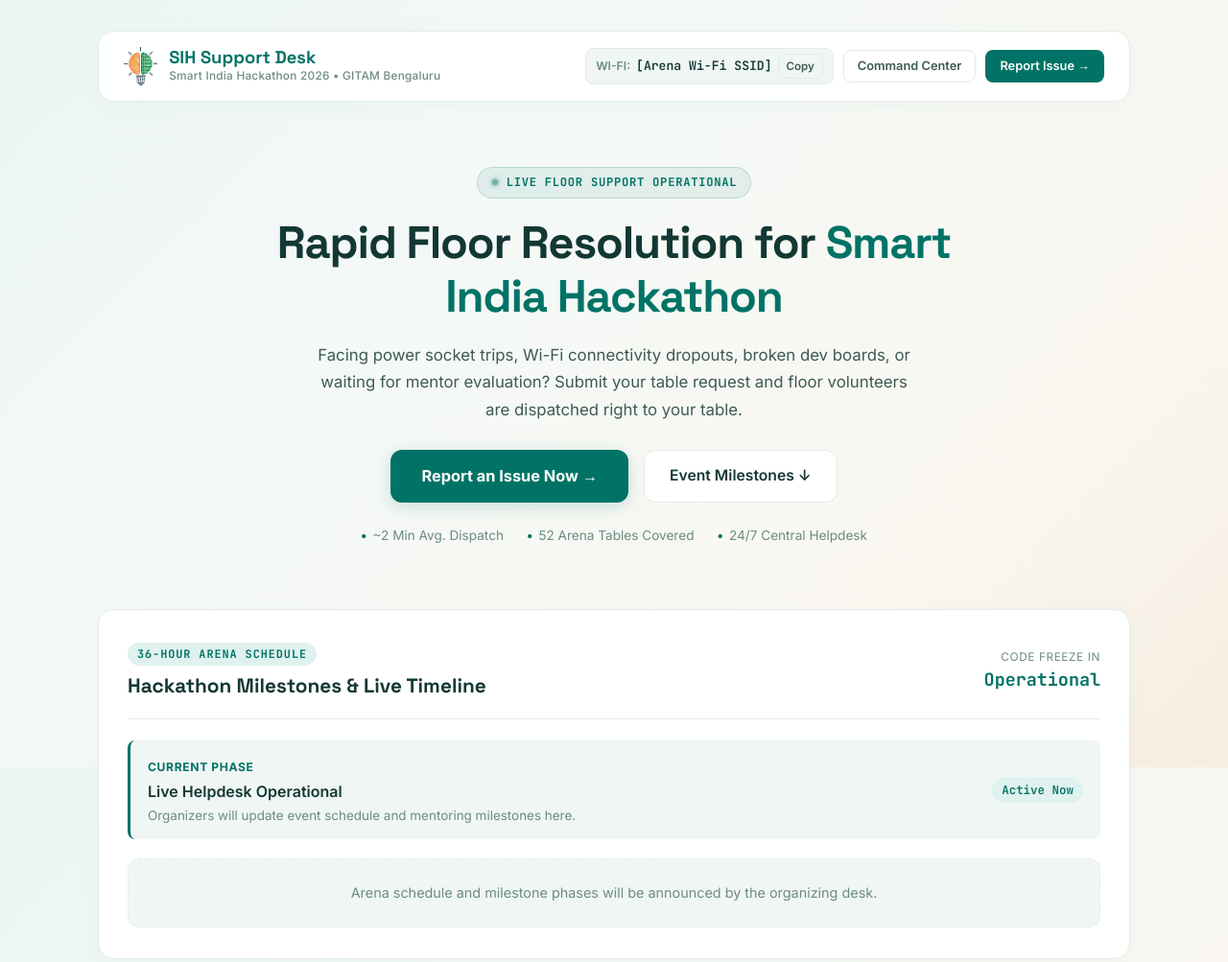
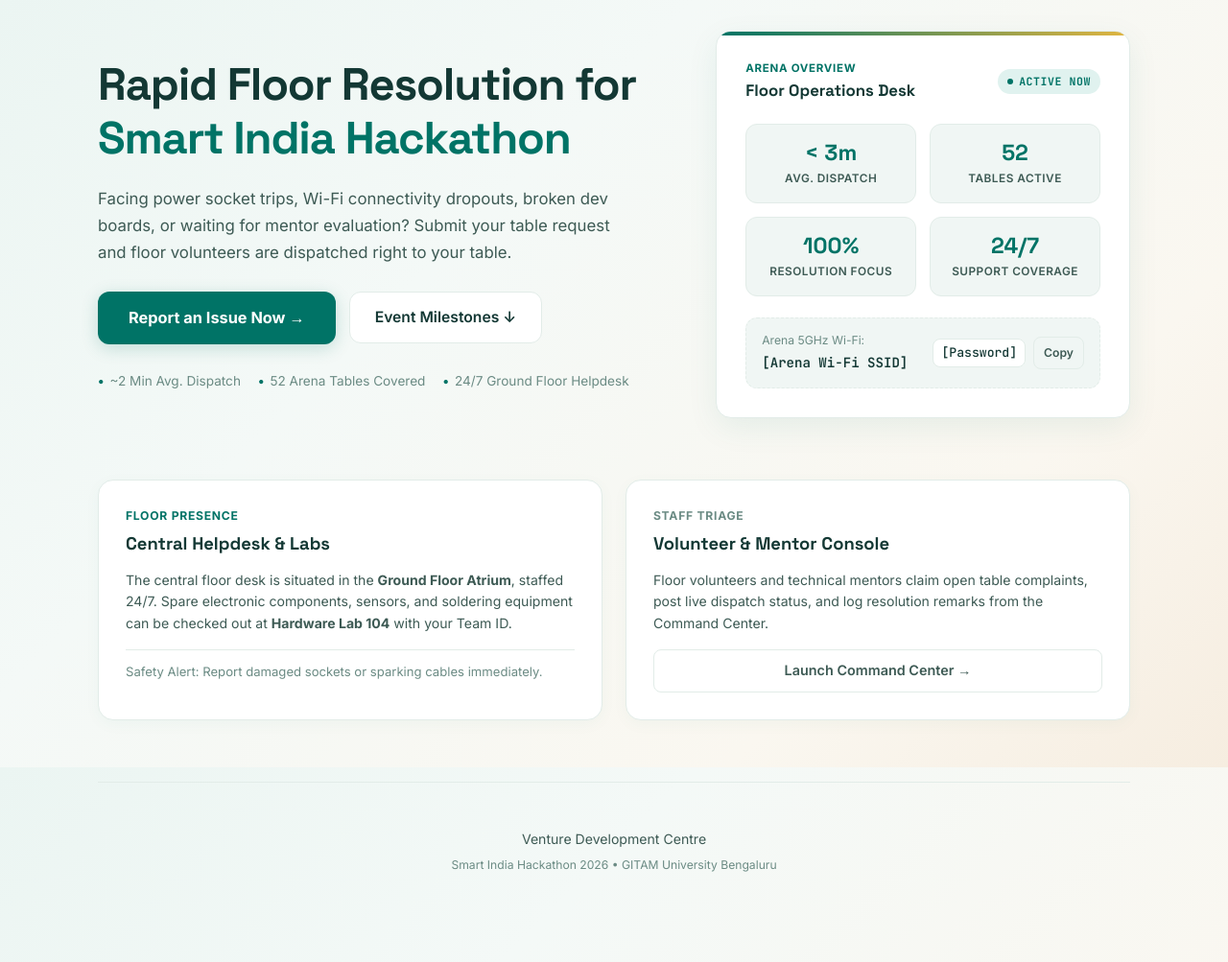
Before and after one commit to DhigveerrajuG/GBlr26sIh, a website: page index.html in a window 1280 px wide. Shown: the top 1003 px of the page at 96% size. Drawn offline with Linux system fonts and the light colour scheme.

Commit message:
feat: simplify landing page layout and update footer attribution to Venture Development Centre

```diff
--- a/index.html
+++ b/index.html
@@ -18,39 +18,17 @@
 <body>
   <div class="app-shell portal-hub">
 
-    <!-- Modern Top Navigation Bar -->
-    <header class="portal-navbar">
-      <div class="portal-brand">
-        <img src="images/sih_logo_transparent.png" alt="SIH" class="portal-brand-logo" onerror="this.style.display='none'">
-        <div class="portal-brand-text">
-          <h1>SIH Support Desk</h1>
-          <p>Smart India Hackathon 2026 &bull; GITAM Bengaluru</p>
-        </div>
-      </div>
-      <div class="portal-nav-actions">
-        <div style="display: flex; align-items: center; gap: 6px; background: var(--bg-subtle); padding: 5px 10px; border-radius: var(--radius-sm); border: 1px solid var(--border-color); font-size: 0.82rem;">
-          <span style="color: var(--text-muted); font-size: 0.76rem; text-transform: uppercase; font-weight: 600;">Wi-Fi:</span>
-          <code style="font-family: var(--font-mono); font-weight: 600;">[Arena Wi-Fi SSID]</code>
-          <button class="btn btn-outline btn-sm" id="copyWifiNavBtn" style="padding: 2px 8px; font-size: 0.72rem; min-height: 26px;">Copy</button>
-        </div>
-        <a href="admin.html" class="btn btn-outline btn-sm" style="font-weight: 600;">Command Center</a>
-        <a href="report.html" class="btn btn-primary btn-sm" style="font-weight: 600;">Report Issue &rarr;</a>
-      </div>
-    </header>
-
-    <!-- Centered Spacious Hero Section -->
-    <section class="portal-hero-single" style="text-align: center; max-width: 800px; margin: 0 auto 56px; padding: 20px 10px 10px;">
-      <div class="hero-pill-badge" style="margin: 0 auto 18px;">
-        <span class="hero-pill-dot"></span>
-        Live Floor Support Operational
-      </div>
-      <h1 class="hero-main-title" style="margin-bottom: 18px;">
+    <!-- Asymmetric Split Hero Section -->
+    <section class="portal-hero-split">
+      <!-- Left Column: Primary Hook & Action -->
+      <div class="hero-content">
+        <h1 class="hero-main-title">
           Rapid Floor Resolution for <span>Smart India Hackathon</span>
         </h1>
-      <p class="hero-main-desc" style="margin: 0 auto 28px; max-width: 620px;">
+        <p class="hero-main-desc">
           Facing power socket trips, Wi-Fi connectivity dropouts, broken dev boards, or waiting for mentor evaluation? Submit your table request and floor volunteers are dispatched right to your table.
         </p>
-      <div class="hero-actions-group" style="justify-content: center; gap: 16px; margin-bottom: 24px;">
+        <div class="hero-actions-group">
           <a href="report.html" class="btn-hero-primary" id="btnReportIssue">
             Report an Issue Now &rarr;
           </a>
@@ -58,7 +36,7 @@
             Event Milestones &darr;
           </a>
         </div>
-      <div class="hero-feature-tags" style="justify-content: center; gap: 24px;">
+        <div class="hero-feature-tags">
           <div class="hero-feature-tag-item">
             <span style="color: var(--primary-green); font-weight: bold;">&bull;</span>
             <span>~2 Min Avg. Dispatch</span>
@@ -69,45 +47,53 @@
           </div>
           <div class="hero-feature-tag-item">
             <span style="color: var(--primary-green); font-weight: bold;">&bull;</span>
-          <span>24/7 Central Helpdesk</span>
+            <span>24/7 Ground Floor Helpdesk</span>
           </div>
-      </div>
-    </section>
-
-    <!-- Hackathon Milestones & Live Timeline Section -->
-    <section class="portal-section" id="timelineSection">
-      <div style="background: #FFFFFF; border: 1.5px solid var(--border-color); border-radius: var(--radius-lg); padding: 32px 30px; box-shadow: 0 4px 20px rgba(0, 115, 102, 0.04);">
-        <div style="display: flex; justify-content: space-between; align-items: center; flex-wrap: wrap; gap: 14px; margin-bottom: 22px; border-bottom: 1px solid var(--border-color); padding-bottom: 18px;">
-          <div>
-            <span style="font-family: var(--font-mono); font-size: 0.74rem; font-weight: 700; text-transform: uppercase; letter-spacing: 0.08em; color: var(--primary-green); background: var(--primary-green-light); padding: 4px 10px; border-radius: var(--radius-full);">36-Hour Arena Schedule</span>
-            <h3 style="font-family: var(--font-display); font-size: 1.3rem; font-weight: 700; color: var(--text-main); margin-top: 6px;">
-              Hackathon Milestones &amp; Live Timeline
-            </h3>
-          </div>
-          <div style="text-align: right;">
-            <span style="font-size: 0.74rem; color: var(--text-muted); display: block; text-transform: uppercase; letter-spacing: 0.05em;">Code Freeze In</span>
-            <span id="freezeCountdown" style="font-family: var(--font-mono); font-weight: 700; font-size: 1.15rem; color: var(--primary-green);">Operational</span>
         </div>
       </div>
 
-        <!-- Current Active Phase Callout -->
-        <div style="background: var(--bg-subtle); border-left: 3px solid var(--primary-green); border-radius: var(--radius-sm); padding: 14px 18px; margin-bottom: 20px;">
-          <div style="display: flex; justify-content: space-between; align-items: center; flex-wrap: wrap; gap: 8px;">
+      <!-- Right Column: Floating Live Operations Card -->
+      <div class="hero-live-card">
+        <div class="live-card-header">
           <div>
-              <span style="font-size: 0.76rem; font-weight: 700; text-transform: uppercase; color: var(--primary-green); letter-spacing: 0.05em;">Current Phase</span>
-              <div id="currentMilestoneTitle" style="font-size: 1rem; font-weight: 600; color: var(--text-main); margin-top: 2px;">
-                Live Helpdesk Operational
+            <span style="font-size: 0.72rem; font-weight: 700; text-transform: uppercase; letter-spacing: 0.06em; color: var(--primary-green); display: block;">Arena Overview</span>
+            <div class="live-card-title">Floor Operations Desk</div>
           </div>
-              <div id="currentMilestoneDesc" style="font-size: 0.84rem; color: var(--text-muted); margin-top: 2px;">
-                Organizers will update event schedule and mentoring milestones here.
-              </div>
-            </div>
-            <span style="font-family: var(--font-mono); font-size: 0.78rem; font-weight: 600; background: var(--primary-green-light); color: var(--primary-green); padding: 4px 10px; border-radius: var(--radius-full);">Active Now</span>
+          <div class="live-card-badge">
+            <span style="display: inline-block; width: 6px; height: 6px; border-radius: 50%; background: var(--primary-green);"></span>
+            Active Now
           </div>
         </div>
 
-        <!-- Milestones List -->
-        <div id="milestonesList" style="display: grid; gap: 12px;"></div>
+        <div class="live-metrics-grid">
+          <div class="live-metric-box">
+            <div class="live-metric-value">&lt; 3m</div>
+            <div class="live-metric-label">Avg. Dispatch</div>
+          </div>
+          <div class="live-metric-box">
+            <div class="live-metric-value">52</div>
+            <div class="live-metric-label">Tables Active</div>
+          </div>
+          <div class="live-metric-box">
+            <div class="live-metric-value">100%</div>
+            <div class="live-metric-label">Resolution Focus</div>
+          </div>
+          <div class="live-metric-box">
+            <div class="live-metric-value">24/7</div>
+            <div class="live-metric-label">Support Coverage</div>
+          </div>
+        </div>
+
+        <div class="live-card-wifi">
+          <div>
+            <span style="font-size: 0.76rem; color: var(--text-muted); display: block;">Arena 5GHz Wi-Fi:</span>
+            <span style="font-family: var(--font-mono); font-weight: 600; font-size: 0.88rem; color: var(--text-main);">[Arena Wi-Fi SSID]</span>
+          </div>
+          <div style="display: flex; align-items: center; gap: 8px;">
+            <code style="font-family: var(--font-mono); font-size: 0.82rem; background: #FFFFFF; padding: 4px 8px; border-radius: var(--radius-sm); border: 1px solid var(--border-color);">[Password]</code>
+            <button class="btn btn-outline btn-sm" id="copyWifiBtn" style="padding: 4px 10px; font-size: 0.76rem;">Copy</button>
+          </div>
+        </div>
       </div>
     </section>
 
@@ -148,10 +134,10 @@
     <!-- Attribution Footer -->
     <footer class="app-footer" style="padding-top: 48px; border-top: 1.5px solid var(--border-color);">
       <p style="font-size: 0.88rem; color: var(--text-secondary);">
-        <strong>Venture Development Centre</strong>, GITAM University Bengaluru
+        Venture Development Centre
       </p>
       <p style="font-size: 0.76rem; color: var(--text-muted); margin-top: 6px;">
-        Smart India Hackathon 2026 &bull; SIH Support Desk &bull; Built with GITAM University Brand Palette
+        Smart India Hackathon 2026 &bull; GITAM University Bengaluru
       </p>
     </footer>
 
@@ -160,12 +146,11 @@
   <script src="js/config.js"></script>
   <script src="js/ui-fx.js"></script>
   <script>
-    // Wi-Fi Copy Listeners (Nav & Hero)
+    // Wi-Fi Copy Listener
     const copyWifiAction = () => {
       window.ui.copyText('[Arena Wi-Fi Password]', 'Wi-Fi Password placeholder copied!');
     };
     document.getElementById('copyWifiBtn')?.addEventListener('click', copyWifiAction);
-    document.getElementById('copyWifiNavBtn')?.addEventListener('click', copyWifiAction);
 
     // Live Hackathon Milestones & Timeline
     (function initTimeline() {
--- a/package.json
+++ b/package.json
@@ -1,7 +1,7 @@
 {
   "name": "sih-support-desk",
   "version": "2.0.0",
-  "description": "Smart India Hackathon Support Desk & Issue Reporting Platform",
+  "description": "Smart India Hackathon Issue Reporting & Support Desk Platform",
   "main": "server.js",
   "scripts": {
     "start": "python server.py",
```
Also changed, not shown: report.html (+2 -2 lines), README.md. Lines whose indentation alone changed are shown as unchanged.
